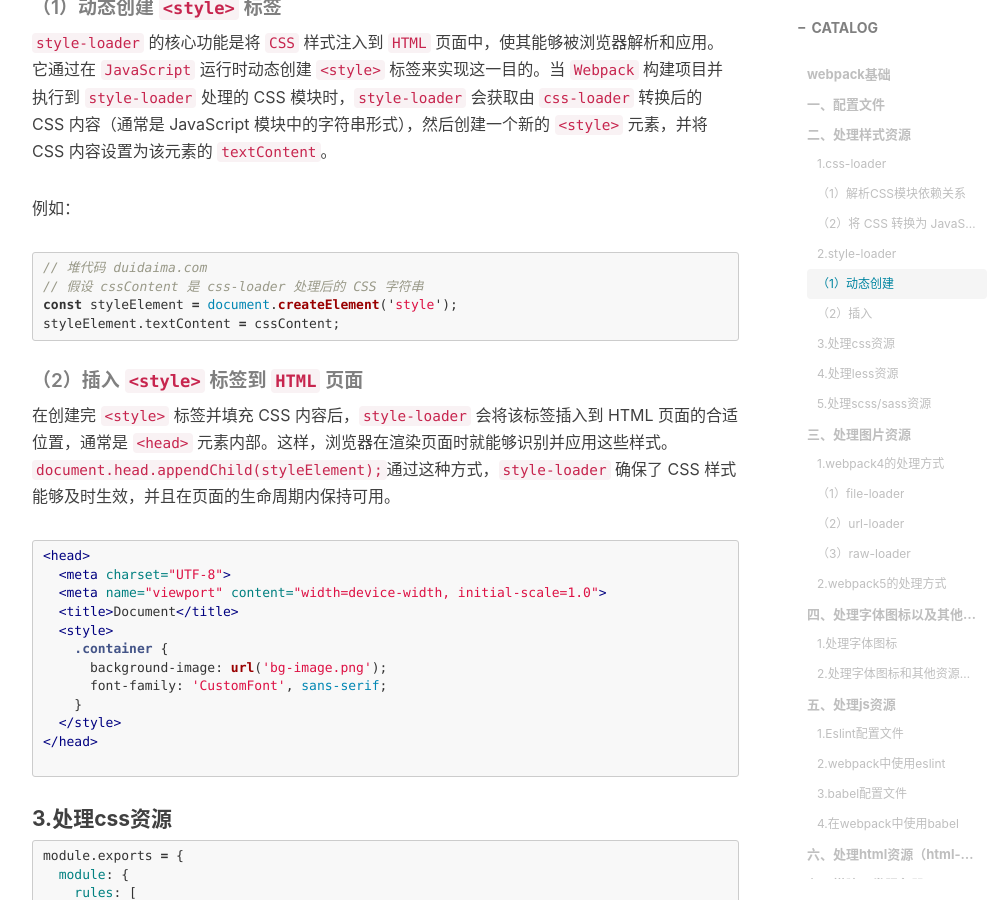
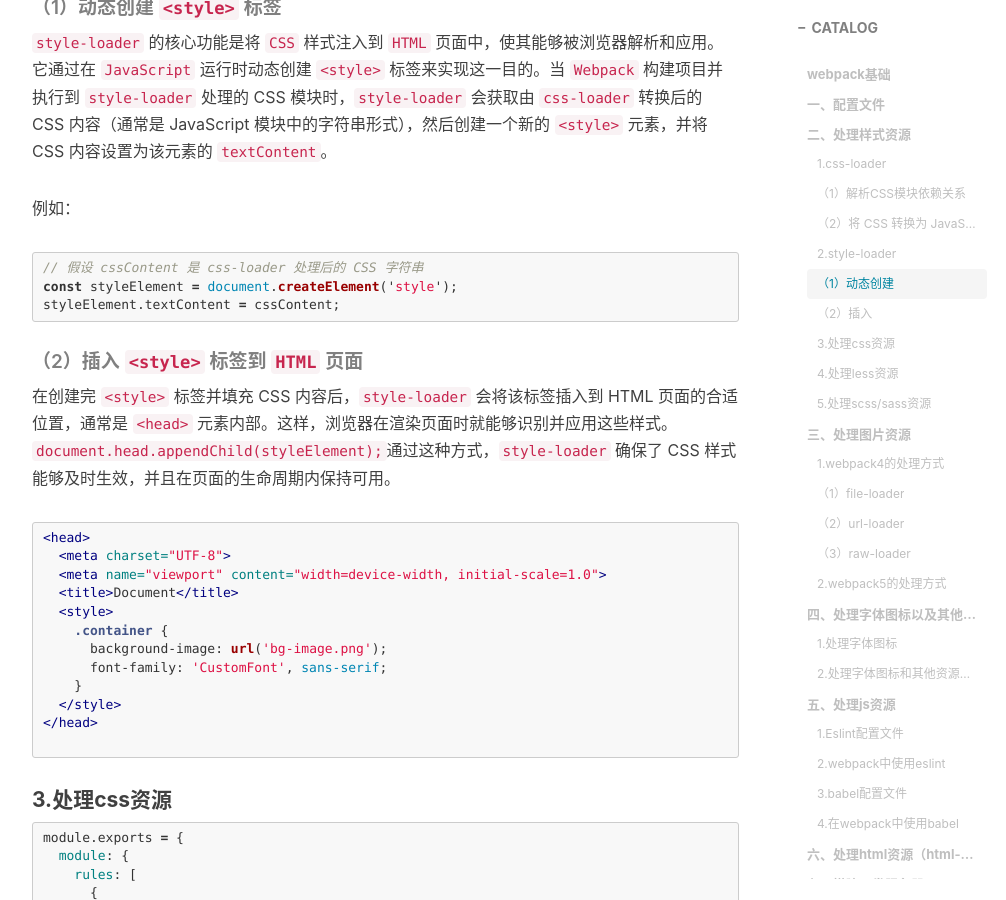
Before and after one commit to jiangwayway/jiangwayway.github.io, a Jekyll site: the page built from _posts/2025-05-07-webpack基础篇.md, in a window 1280 px wide and 900 px high, scrolled down 3849 px. Shown: the whole window, without its empty margins (233-1239 px from the left). Built offline with Jekyll 4.4.1, drawn with Linux system fonts in a browser that asks for light colours; nearby versions of some CDN libraries; comment, search, counter and statistics services are not loaded.

Commit message:
修改文档

````diff
--- a/_posts/2025-05-07-webpack基础篇.md
+++ b/_posts/2025-05-07-webpack基础篇.md
@@ -154,7 +154,6 @@
 例如：
 
 ```js
-// 堆代码 duidaima.com
 // 假设 cssContent 是 css-loader 处理后的 CSS 字符串
 const styleElement = document.createElement('style');
 styleElement.textContent = cssContent;
````
